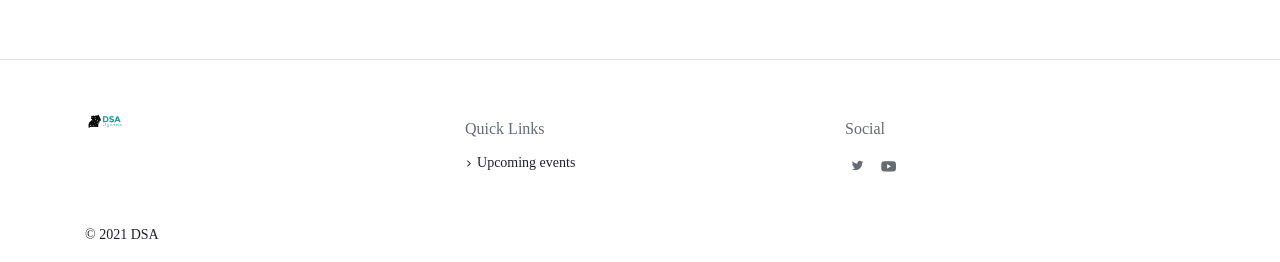
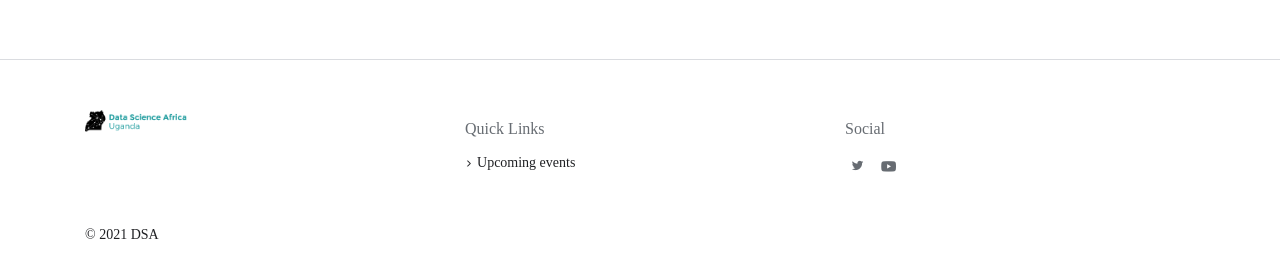
Before and after one commit to datsciafrica/dsaUganda, a Jekyll site: the page built from index.md, in a window 1280 px wide. Shown: the part 4959-5221 px from the top of the page. Built offline with Jekyll 4.4.1, drawn with Linux system fonts in a browser that asks for light colours; some web fonts are replaced.

Commit message:
Update footer.html

```diff
--- a/_includes/footer.html
+++ b/_includes/footer.html
@@ -2,7 +2,7 @@
     <div class="container footer-top">
         <div class="col-md-4 left logo-footer-column">
             <a class="footer-brand footer-brand-svg" href="{{ site.baseurl }}">
-                <img src="{{site.baseurl}}/assets/img/dsaug.jpeg" alt="DSA Uganda logo">
+                <img src="{{site.baseurl}}/assets/img/dsaug.png" alt="DSA Uganda logo">
             </a>
             <div class="footer-description"></div>
         </div>
```
